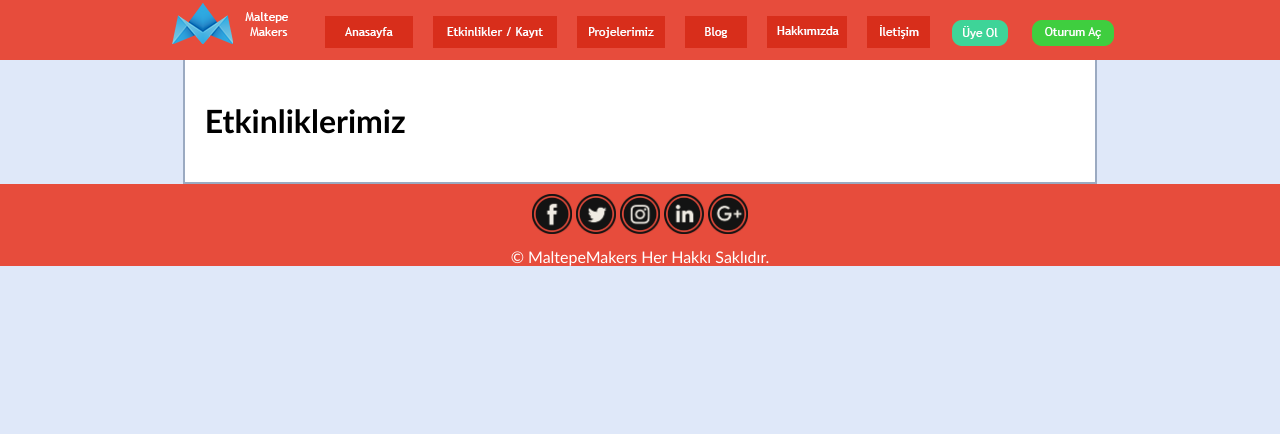
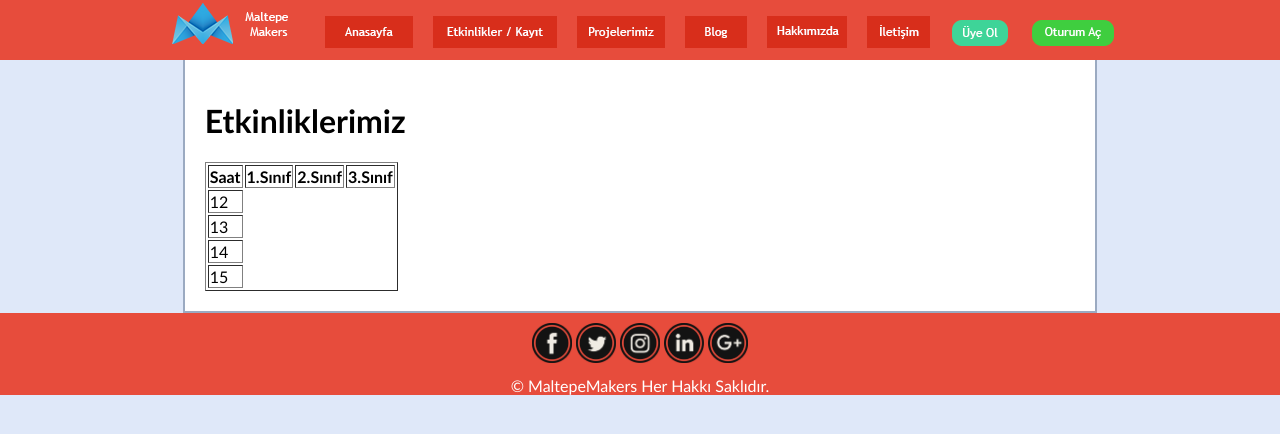
Before and after one commit to OzgurHasan/maltepemakerswebsite, a PHP site: the page made by MaltepeMakers/EtkinliklerKayıt.php in a window 1280 px wide. Shown: the top 434 px of the page. Run offline with PHP 8.4, Linux system fonts and the light colour scheme.

Commit message:
Etkinlik tablosu eklendi

```diff
--- a/MaltepeMakers/EtkinliklerKayıt.php
+++ b/MaltepeMakers/EtkinliklerKayıt.php
@@ -54,6 +54,27 @@ $(window).on('scroll', function () {
 <div class="content">
 <!-- InstanceBeginEditable name="content" -->
 <h1>Etkinliklerimiz</h1>
+
+<table border="1">
+	<tr>
+    	<th><b>Saat</b></th>
+		<th>1.Sınıf</th>
+        <th>2.Sınıf</th>
+        <th>3.Sınıf</th>
+	</tr>
+    <tr>
+    	<td>12</td>
+    </tr>
+    <tr>
+    	<td>13</td>
+    </tr>
+    <tr>
+    	<td>14</td>
+    </tr>
+    <tr>
+    	<td>15</td>
+    </tr>
+</table>
 <!-- InstanceEndEditable --></div>
 
 
```
Also changed, not shown: MaltepeMakers/images/MaltepeMakersLogo1.PNG (added), MaltepeMakers/images/Çarşamba1Plan.png (added).
